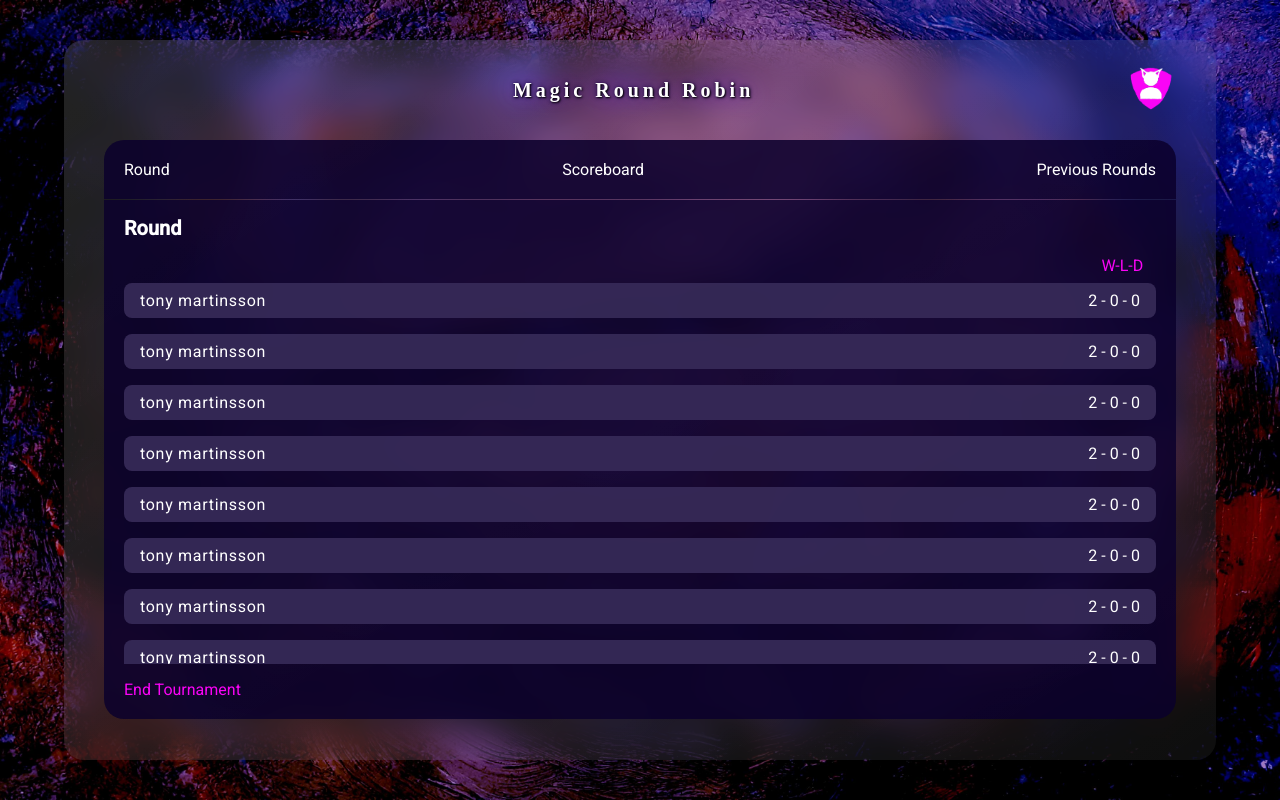
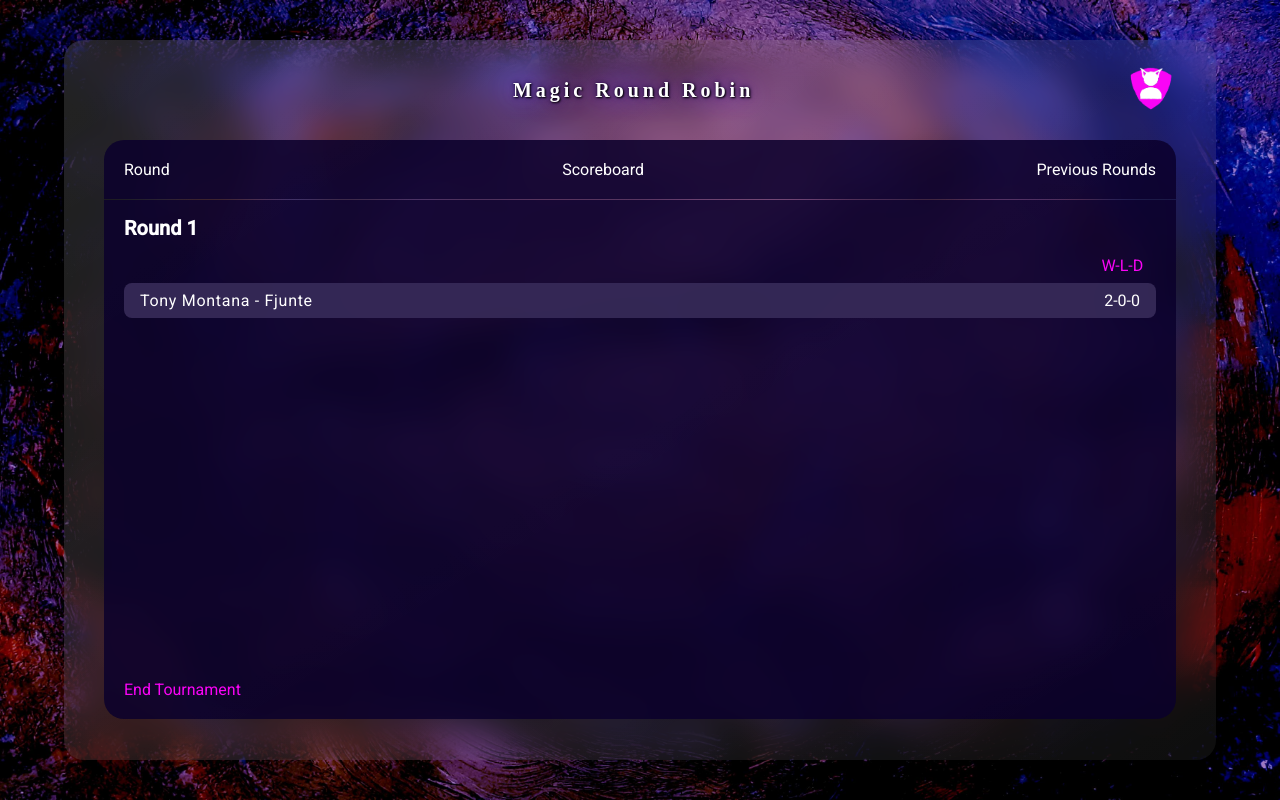
Before and after one commit to olofWallgren/RoundRobinApp, a React (Create React App) app: page /current-tournament/previous-rounds in a window 1280 px wide. Built offline with nearby package versions, Linux system fonts and the light colour scheme; a web font is replaced by a local one.

Commit message:
Added comments for what to map

```diff
--- a/src/components/OutputBarPrevRounds/index.tsx
+++ b/src/components/OutputBarPrevRounds/index.tsx
@@ -4,13 +4,13 @@ import "../../layout/OutputBar.css";
 import { Grid } from "@mui/material";
 
 interface Props {
-  player?: React.ReactNode;
+  players?: React.ReactNode;
   roundResult?: React.ReactNode;
   children?: React.ReactNode;
 }
 
 const OutputBarPrevRounds: React.FC<Props> = ({
-  player,
+  players,
   roundResult,
   children,
 }) => {
@@ -23,7 +23,7 @@ const OutputBarPrevRounds: React.FC<Props> = ({
       alignItems="center"
     >
       <Grid item >
-        <p className="names">{player}</p>
+        <p className="names">{players}</p>
       </Grid>
 
       <Grid item >
--- a/src/routes/previous-rounds/index.tsx
+++ b/src/routes/previous-rounds/index.tsx
@@ -14,55 +14,18 @@ const PreviousRounds = () => (
     <Divider />
     <div className="gameContainer">
       <div className="rounds__scrollBox">
+
+        {/* Detta vill vi mappa ut */}
         <div className="rounds__headingContainer">
-          <h1 className="rounds__heading rounds--noMargin">Round</h1>
+          <h1 className="rounds__heading rounds--noMargin">Round 1</h1>
         </div>
-        <div className="rounds__textContainer">
+        <div className="rounds__textContainer rounds--noMargin">
           <p className="rounds__text">W-L-D</p>
         </div>
+        <OutputBarPrevRounds players={"Tony Montana - Fjunte "} roundResult={"2-0-0"} />
 
-        <OutputBarPrevRounds
-          player={"tony martinsson"}
-          roundResult={"2 - 0 - 0"}
-        />
-        <OutputBarPrevRounds
-          player={"tony martinsson"}
-          roundResult={"2 - 0 - 0"}
-        />
-        <OutputBarPrevRounds
-          player={"tony martinsson"}
-          roundResult={"2 - 0 - 0"}
-        />
-        <OutputBarPrevRounds
-          player={"tony martinsson"}
-          roundResult={"2 - 0 - 0"}
-        />
-        <OutputBarPrevRounds
-          player={"tony martinsson"}
-          roundResult={"2 - 0 - 0"}
-        />
-        <OutputBarPrevRounds
-          player={"tony martinsson"}
-          roundResult={"2 - 0 - 0"}
-        />
-        <OutputBarPrevRounds
-          player={"tony martinsson"}
-          roundResult={"2 - 0 - 0"}
-        />
-        <OutputBarPrevRounds
-          player={"tony martinsson"}
-          roundResult={"2 - 0 - 0"}
-        />
-        <OutputBarPrevRounds
-          player={"tony martinsson"}
-          roundResult={"2 - 0 - 0"}
-        />
-        <OutputBarPrevRounds
-          player={"tony martinsson"}
-          roundResult={"2 - 0 - 0"}
-        />
+        {/* Stängnings-tagg för scrollBox nedanför, inte med i mappningen */}
       </div>
-
       <div className="rounds__linkContainer">
         <Link to="/" className="rounds__link">
           End Tournament
```
